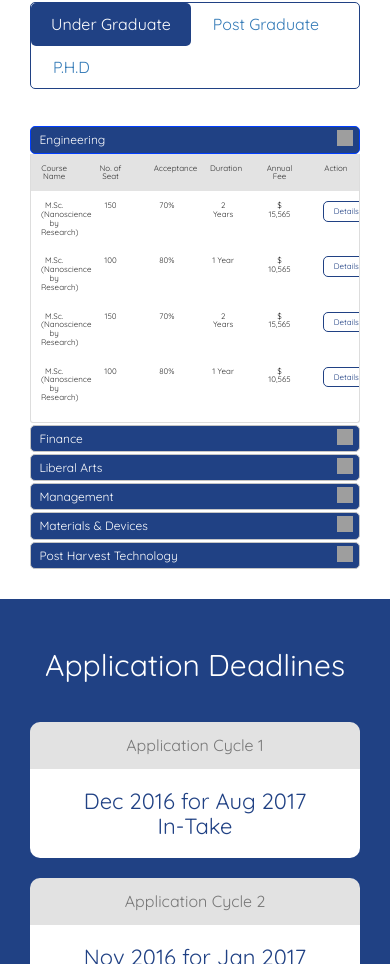
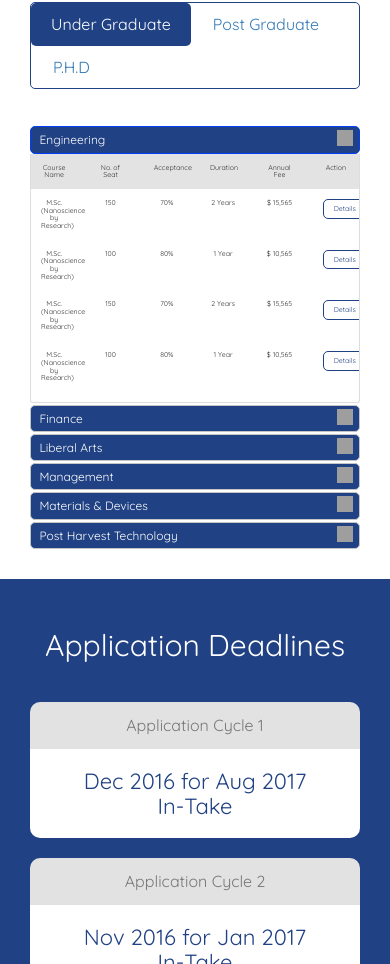
Before and after one commit to CodHands/AdmitKard, a plain HTML site: page AdmitKard/index.html in a window 390 px wide. Shown: the part 1557-2521 px from the top of the page. Drawn offline with nearby package versions, Linux system fonts and the light colour scheme; grey boxes are pictures that could not be loaded.

Commit message:
Update index.css

```diff
--- a/AdmitKard/style/index.css
+++ b/AdmitKard/style/index.css
@@ -637,19 +637,19 @@
 			}
 		}
 
-		@media screen and (min-width: 560px) and (max-width: 991px) {
+		@media screen and (min-width: 760px) and (max-width: 991px) {
 			.accord_table h4 {
 				font-size: 12px;
 			}
 		}
 
-		@media screen and (min-width: 500px) and (max-width: 559px) {
+		@media screen and (min-width: 620px) and (max-width: 759px) {
 			.accord_table h4 {
 				font-size: 10px;
 			}
 		}
 
-		@media screen and (min-width: 321px) and (max-width: 499px) {
+		@media screen and (min-width: 527px) and (max-width: 620px) {
 			.accord_table h4 {
 				font-size: 8px;
 			}
@@ -658,3 +658,13 @@
 				overflow-x: scroll;
 			}
 		}
+
+		@media screen and (min-width: 321px) and (max-width: 526px) {
+			.accord_table h4 {
+				font-size: 7px;
+			}
+
+			.accord_table {
+				overflow-x: scroll;
+			}
+		}
```
